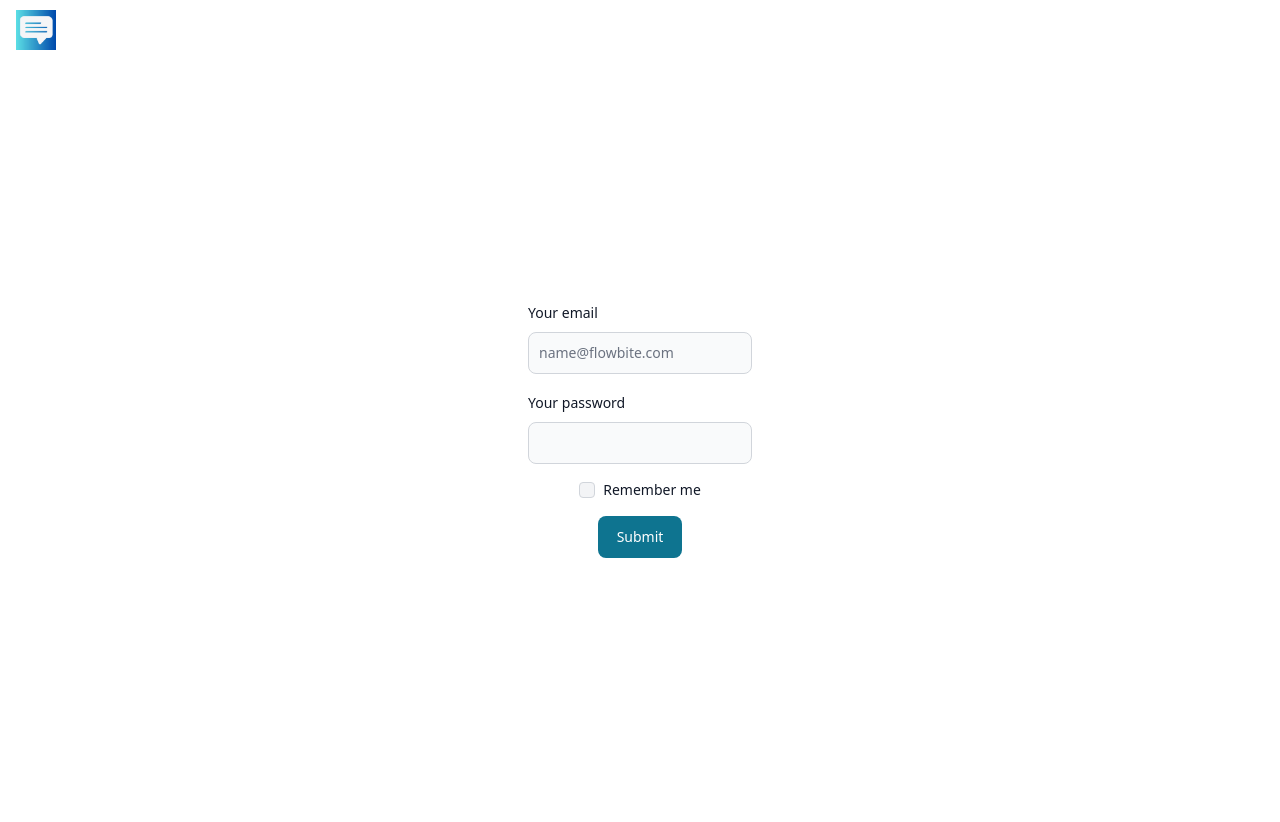
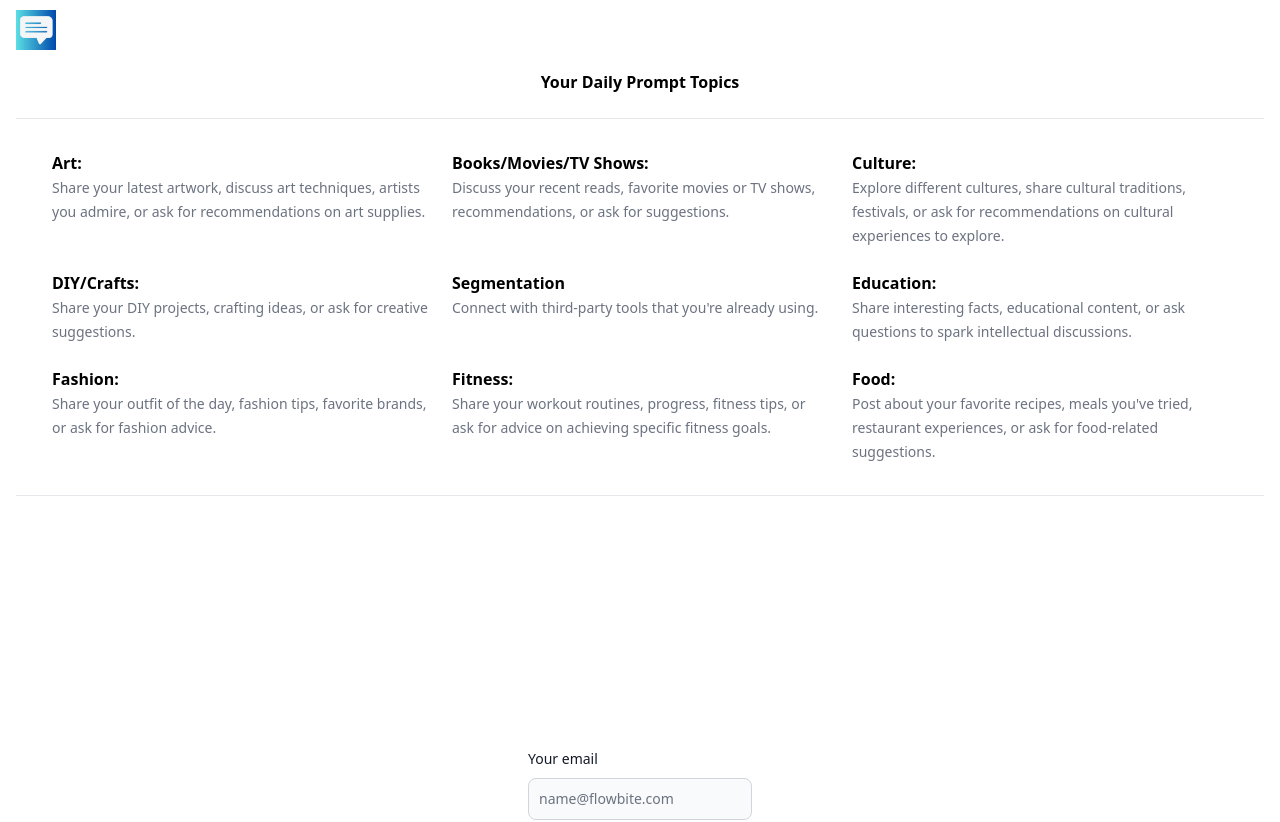
Before and after one commit to social-spark/Social-Spark, a Next.js app in the folder frontend/: page /login in a window 1280 px wide. Shown: the top 822 px of the page. Before the commit the page ends 800 px from the top, so only its background shows below. Built offline with nearby package versions, Linux system fonts and the light colour scheme.

Commit message:
created the PromptBox and Mock Prompts

```diff
--- a/frontend/src/app/components/LeftNav.tsx
+++ b/frontend/src/app/components/LeftNav.tsx
@@ -7,7 +7,6 @@ import Image from "next/image";
 export function LeftNav() {
     return (
         <Sidebar aria-label="Sidebar with content separator example" className="sticky top-0 h-screen">
-
             <Sidebar.Items>
                 <Sidebar.ItemGroup className="text-center">
                     <Sidebar.Item href="#"><Image className="size-7 inline-flex tracking-normal" src={friends} alt="friends icon"/>
--- /dev/null
+++ b/frontend/src/app/components/PromptBox.tsx
@@ -0,0 +1,91 @@
+
+import { MegaMenu } from 'flowbite-react';
+import React from "react";
+
+
+
+
+export function PromptBox() {
+  return (
+    <MegaMenu>
+      <MegaMenu.Dropdown>
+
+        <h1 className="font-bold text-center">Your Daily Prompt Topics</h1>
+        <ul className="mx-auto mt-6 grid max-w-screen-xl border-y border-gray-200 px-4 py-5 sm:grid-cols-2 md:grid-cols-3 md:px-6">
+          <li>
+            <a href="#" className="block rounded-lg p-3 hover:bg-gray-50 dark:hover:bg-gray-700">
+              <div className="font-semibold">Art:</div>
+              <span className="text-sm text-gray-500 dark:text-gray-400">
+                Share your latest artwork, discuss art techniques, artists you admire, or ask for recommendations on art supplies.
+              </span>
+            </a>
+          </li>
+          <li>
+            <a href="#" className="block rounded-lg p-3 hover:bg-gray-50 dark:hover:bg-gray-700">
+              <div className="font-semibold">Books/Movies/TV Shows:</div>
+              <span className="text-sm text-gray-500 dark:text-gray-400">
+                Discuss your recent reads, favorite movies or TV shows, recommendations, or ask for suggestions.
+              </span>
+            </a>
+          </li>
+          <li>
+            <a href="#" className="block rounded-lg p-3 hover:bg-gray-50 dark:hover:bg-gray-700">
+              <div className="font-semibold">Culture:</div>
+              <span className="text-sm text-gray-500 dark:text-gray-400">
+                Explore different cultures, share cultural traditions, festivals, or ask for recommendations on cultural experiences to explore.
+              </span>
+            </a>
+          </li>
+          <li>
+            <a href="#" className="block rounded-lg p-3 hover:bg-gray-50 dark:hover:bg-gray-700">
+              <div className="font-semibold">DIY/Crafts:</div>
+              <span className="text-sm text-gray-500 dark:text-gray-400">
+                Share your DIY projects, crafting ideas, or ask for creative suggestions.
+              </span>
+            </a>
+          </li>
+          <li>
+            <a href="#" className="block rounded-lg p-3 hover:bg-gray-50 dark:hover:bg-gray-700">
+              <div className="font-semibold">Segmentation</div>
+              <span className="text-sm text-gray-500 dark:text-gray-400">
+                Connect with third-party tools that you're already using.
+              </span>
+            </a>
+          </li>
+          <li>
+            <a href="#" className="block rounded-lg p-3 hover:bg-gray-50 dark:hover:bg-gray-700">
+              <div className="font-semibold">Education:</div>
+              <span className="text-sm text-gray-500 dark:text-gray-400">
+                Share interesting facts, educational content, or ask questions to spark intellectual discussions.
+              </span>
+            </a>
+          </li>
+          <li>
+            <a href="#" className="block rounded-lg p-3 hover:bg-gray-50 dark:hover:bg-gray-700">
+              <div className="font-semibold">Fashion:</div>
+              <span className="text-sm text-gray-500 dark:text-gray-400">
+                Share your outfit of the day, fashion tips, favorite brands, or ask for fashion advice.
+              </span>
+            </a>
+          </li>
+          <li>
+            <a href="#" className="block rounded-lg p-3 hover:bg-gray-50 dark:hover:bg-gray-700">
+              <div className="font-semibold">Fitness:</div>
+              <span className="text-sm text-gray-500 dark:text-gray-400">
+                Share your workout routines, progress, fitness tips, or ask for advice on achieving specific fitness goals.
+              </span>
+            </a>
+          </li>
+          <li>
+            <a href="#" className="block rounded-lg p-3 hover:bg-gray-50 dark:hover:bg-gray-700">
+              <div className="font-semibold">Food:</div>
+              <span className="text-sm text-gray-500 dark:text-gray-400">
+                Post about your favorite recipes, meals you've tried, restaurant experiences, or ask for food-related suggestions.
+              </span>
+            </a>
+          </li>
+        </ul>
+      </MegaMenu.Dropdown>
+    </MegaMenu>
+  );
+}
--- a/frontend/src/app/components/Share.tsx
+++ b/frontend/src/app/components/Share.tsx
@@ -4,7 +4,7 @@ import Image from "next/image";
 export function Share() {
     return (
         <div className="relative">
-        <button type="button" className=" size-6 transform rotate-90 absolute top-[1.5rem] right-[0.5rem] ">
+        <button type="button" className=" size-6 transform rotate-90 absolute top-[1.5rem] right-[0.5rem]">
             <Image src={shareicon} alt="share icon"/>
         </button>
         </div>
--- a/frontend/src/app/login/page.tsx
+++ b/frontend/src/app/login/page.tsx
@@ -5,6 +5,9 @@ import { Button, Checkbox, Label, TextInput } from "flowbite-react";
 import {main} from "@popperjs/core";
 import {Nav} from "@/app/components/Nav";
 import React from "react";
+import {PromptBox} from "@/app/components/PromptBox";
+
+
 
 
 
@@ -13,7 +16,7 @@ export default function Login() {
         <main>
             {/*<Navigation/>*/}
             <Nav/>
-
+    <PromptBox/>
 
     <form className="flex-col gap-4 flex py-60 items-center">
         <div>
```
